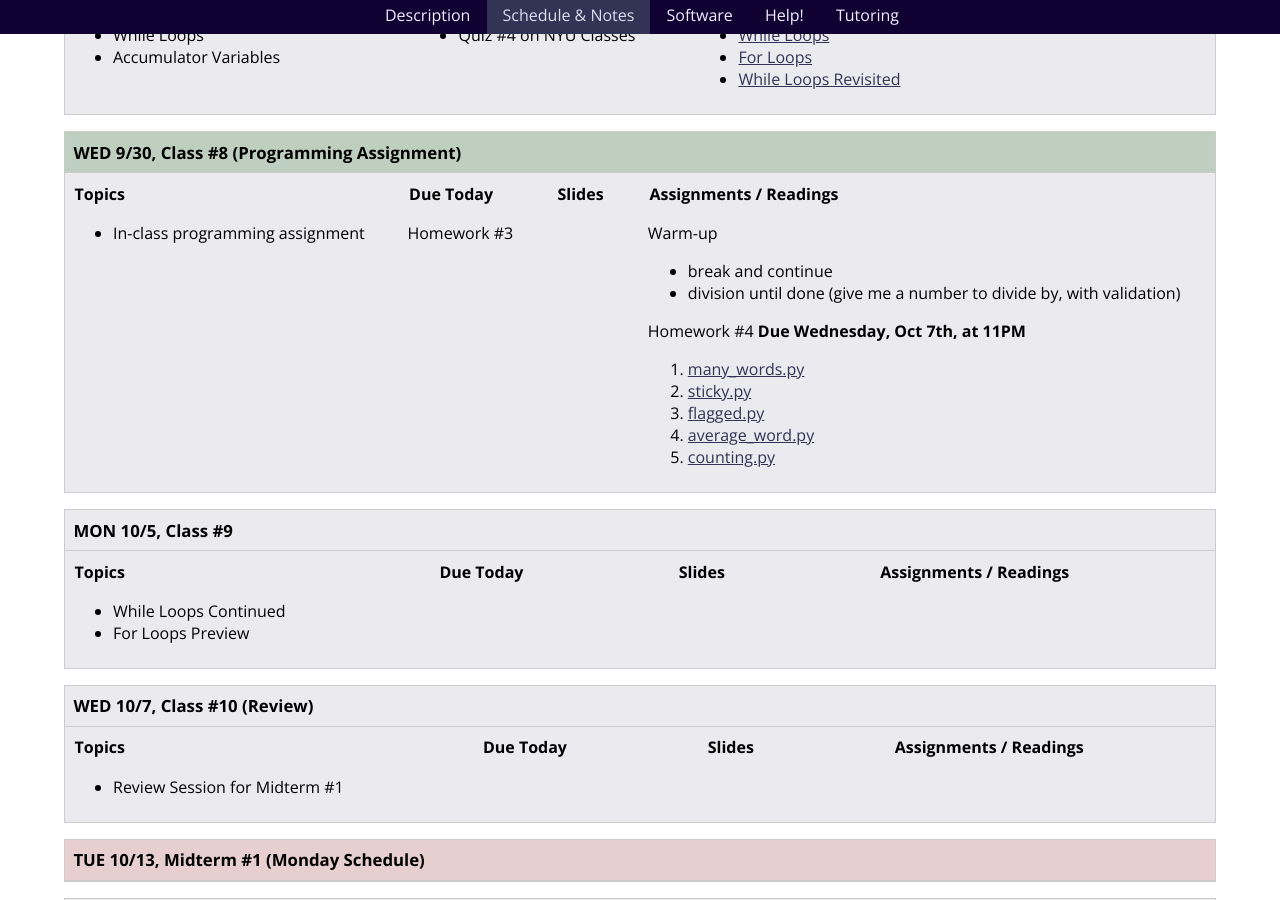
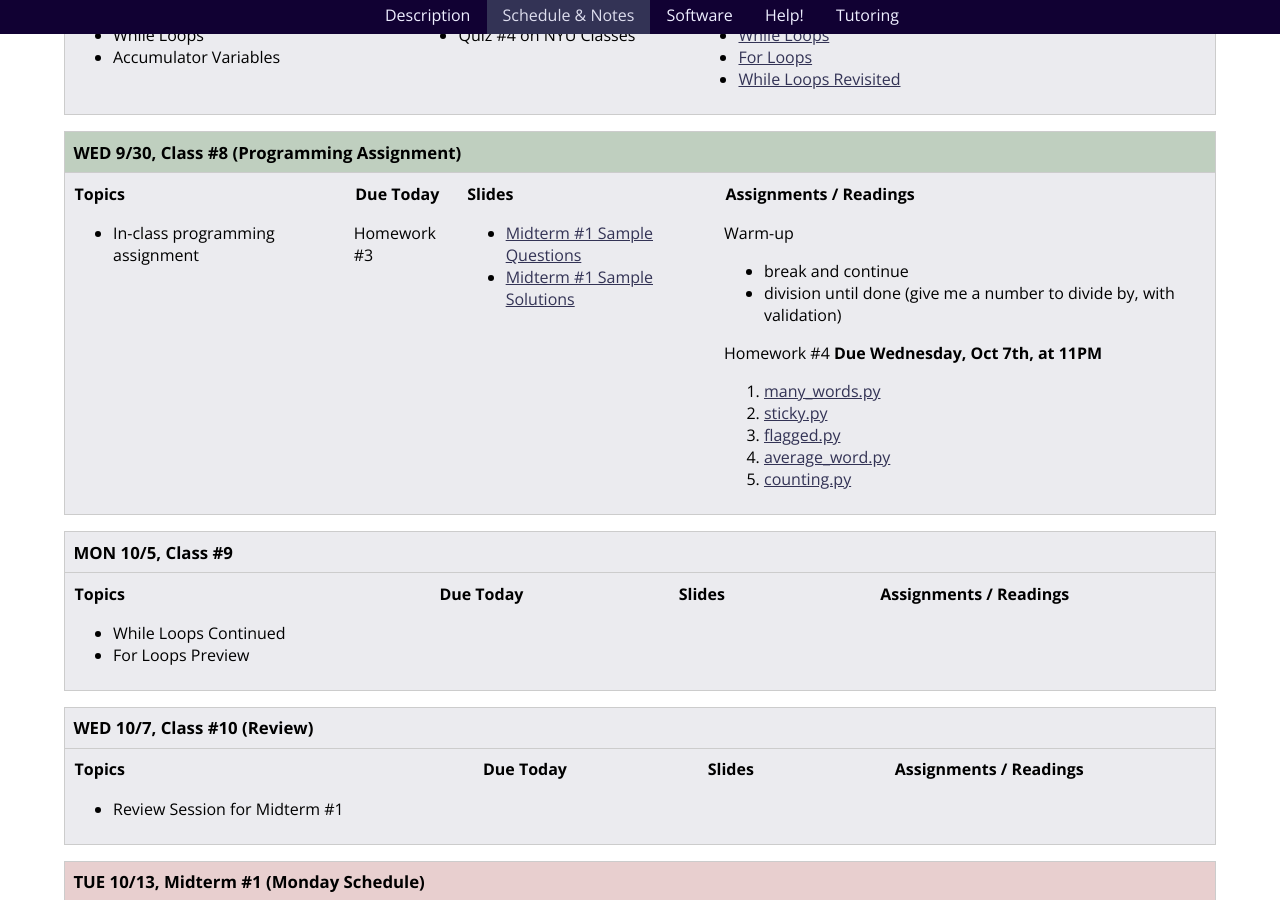
Before and after one commit to foureyes/csci-ua.0002-fall2015-008, a Jekyll site: the page built from schedule.markdown, in a window 1280 px wide and 900 px high, scrolled down 2995 px. Built offline with Jekyll 4.4.1, drawn with Linux system fonts in a browser that asks for light colours.

Commit message:
add sample questions for exam 1

```diff
--- a/_includes/classes/08/materials.markdown
+++ b/_includes/classes/08/materials.markdown
@@ -11,6 +11,9 @@ Homework #3
 
 <article class="slides" markdown="block">
 #### Slides
+
+* [Midterm #1 Sample Questions](resources/handouts/midterm_1/midterm_1_practice.pdf)
+* [Midterm #1 Sample Solutions](resources/handouts/midterm_1/midterm_1_practice_solutions.pdf)
 
 {% comment %}
 * [Slides](classes/01/intro.html)
```
Also changed, not shown: 5 other files.
